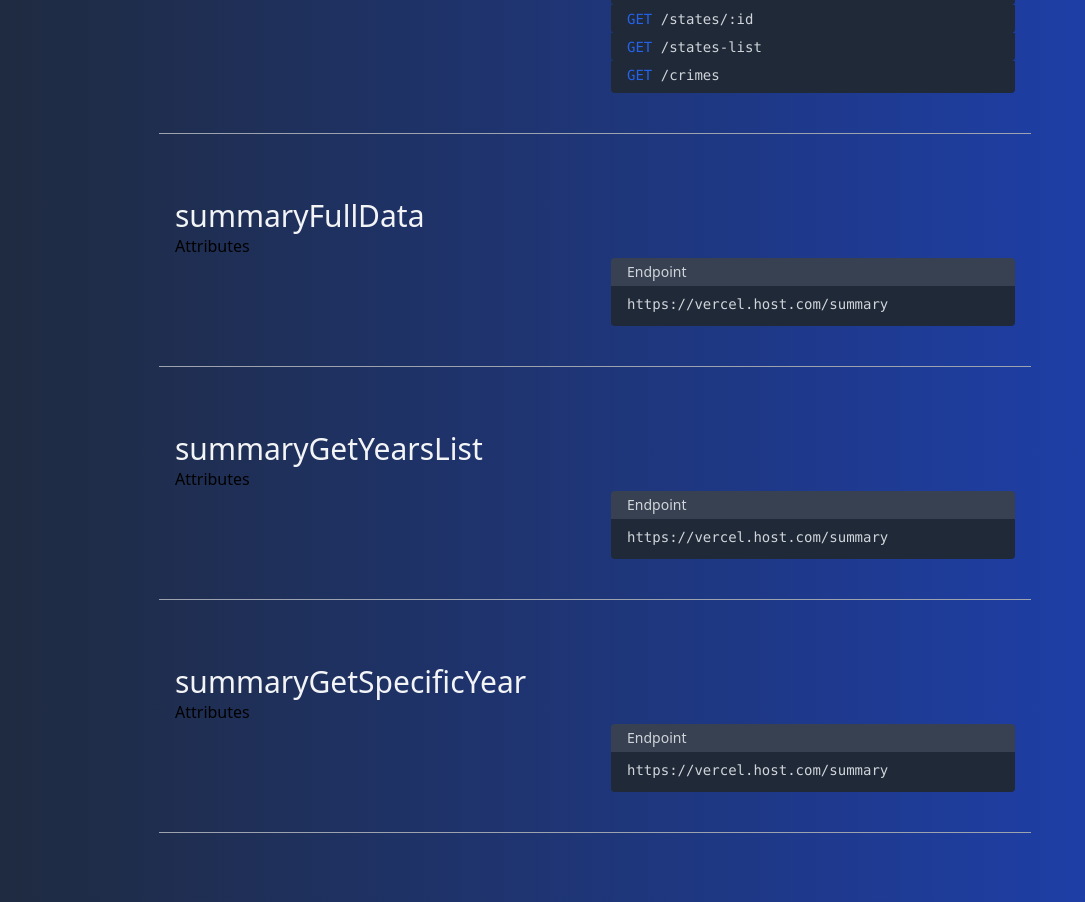
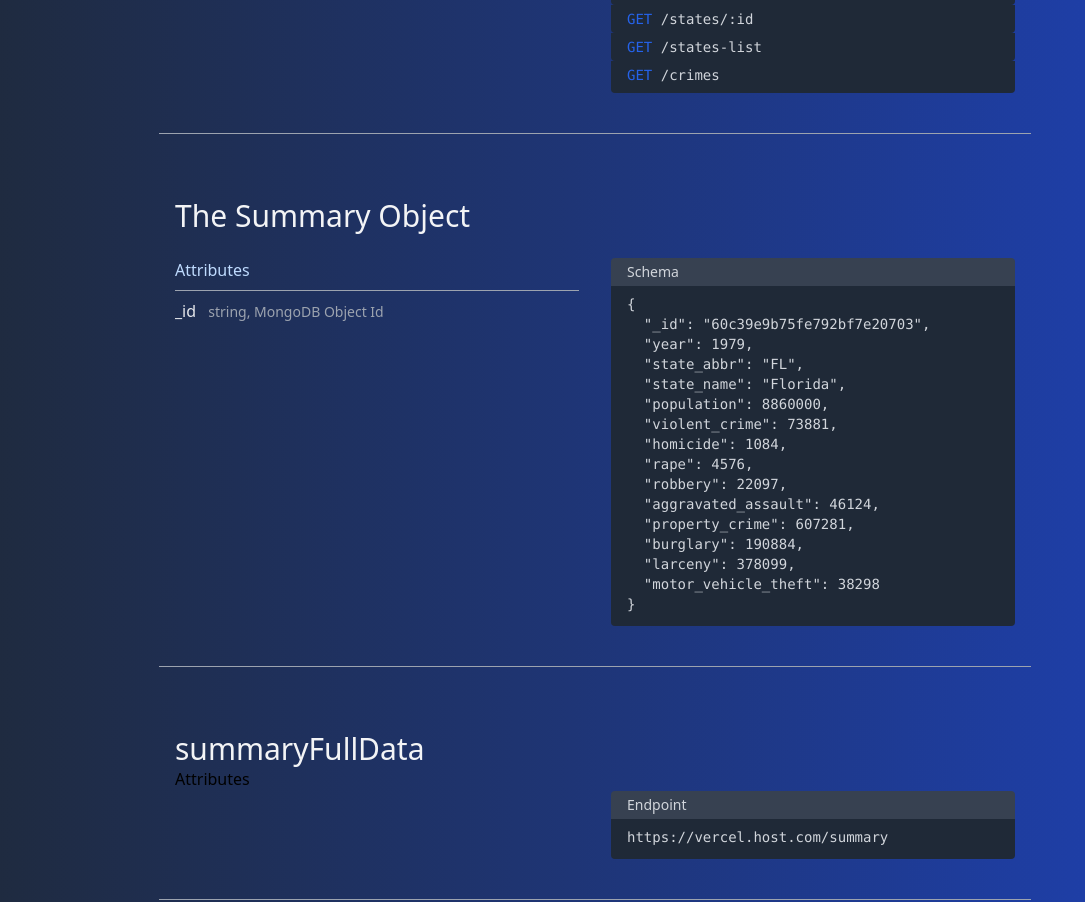
Before and after one commit to seijihosokawa/crimedata-mern, a React (Create React App) app in the folder client/: page / in a window 1280 px wide. Shown: the part 1578-2480 px from the top of the page, without its empty margins (97-1182 px from the left). Built offline with nearby package versions, Linux system fonts and the light colour scheme.

Commit message:
added vercel/json file

```diff
--- a/client/src/App.js
+++ b/client/src/App.js
@@ -3,6 +3,7 @@ import SideBar from './sidebar.js';
 
 
 const App = () => {
+    let exampleSchema = {"_id":"60c39e9b75fe792bf7e20703","year":1979,"state_abbr":"FL","state_name":"Florida","population":8860000,"violent_crime":73881,"homicide":1084,"rape":4576, "robbery":22097, "aggravated_assault":46124,"property_crime":607281, "burglary":190884,"larceny":378099,"motor_vehicle_theft":38298};
     return(
         <div className="flex flex-no-wrap bg-gradient-to-r from-gray-800 to-blue-800">
             <div id="sidebar" className="fixed h-screen">
@@ -105,6 +106,28 @@ const App = () => {
                         </div>
                     </div>
                 </div>
+                <div id="summaryObject" className="flex flex-row w-full pt-12 pb-6">
+                    <div className="container w-1/2 p-4 pt-4">
+                        <h1 className="text-gray-100 text-3xl">The Summary Object</h1>
+                        <div className="divide-y divide-gray-400">
+                            <p className="pt-6 pb-2 pr-2 text-blue-200">Attributes</p>
+                            <div>
+                            <p className="pt-2 pb-2 pr-2 text-gray-200">_id <span className="pl-2 text-gray-400 text-sm">string, MongoDB Object Id</span></p>
+                            </div>
+                        </div>
+                    </div>
+                    <div className="container w-1/2 p-4">
+                        <h1 className="text-3xl opacity-0 pb-6">Data/Code</h1>
+                        <div className="text-sm">
+                            <p className="pl-4 pt-1 pb-1 rounded-t bg-gray-700 text-gray-300" >Schema</p>
+                            <code>
+                                <p className="pl-4 pb-3 pt-2 rounded-b bg-gray-800 text-gray-300 text-sm">
+                                    <pre>{JSON.stringify(exampleSchema,null, 2)}</pre>
+                                </p>
+                            </code>
+                        </div>
+                    </div>
+                </div>
                 <div id="summaryFullData" className="flex flex-row w-full pt-12 pb-6">
                     <div className="container w-1/2 p-4 pt-4">
                         <h1 className="text-gray-100 text-3xl">summaryFullData</h1>
@@ -126,7 +149,7 @@ const App = () => {
                         <p>Attributes</p>
                     </div>
                     <div className="container w-1/2 p-4">
-                        <h1 className="text-gray-100 text-3xl text-opacity-0 pb-6">Data/Code</h1>
+                        <h1 className="text-3xl opacity-0 pb-6">Data/Code</h1>
                         <div className="text-sm">
                             <p className="pl-4 pt-1 pb-1 rounded-t bg-gray-700 text-gray-300" > Endpoint</p>
                             <code>
--- a/client/src/sidebar.js
+++ b/client/src/sidebar.js
@@ -57,6 +57,13 @@ function SideBar() {
                         </li>
                         { hideSummary === false &&
                         <div>
+                            <li className="flex w-full justify-between text-gray-500 hover:text-gray-200 cursor-pointer items-center mb-4">
+                                <Link to="summaryObject">
+                                    <div className="flex items-center">
+                                        <span className="text-sm  ml-3">Summary Object</span>
+                                    </div>
+                                </Link>
+                            </li>
                             <li className="flex w-full justify-between text-gray-500 hover:text-gray-200 cursor-pointer items-center mb-4">
                                 <Link to="summaryFullData">
                                     <div className="flex items-center">
```
Also changed, not shown: 1 other file (tests, documents, lock files or other folders).
